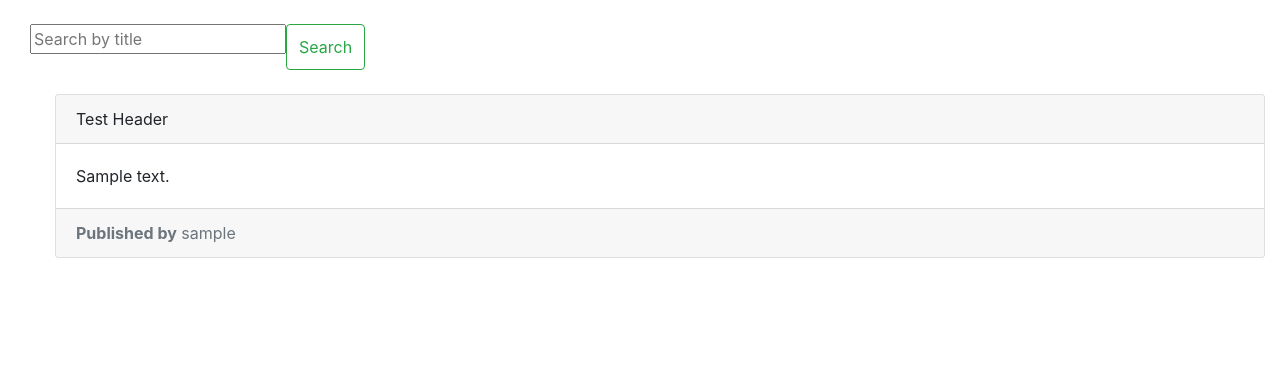
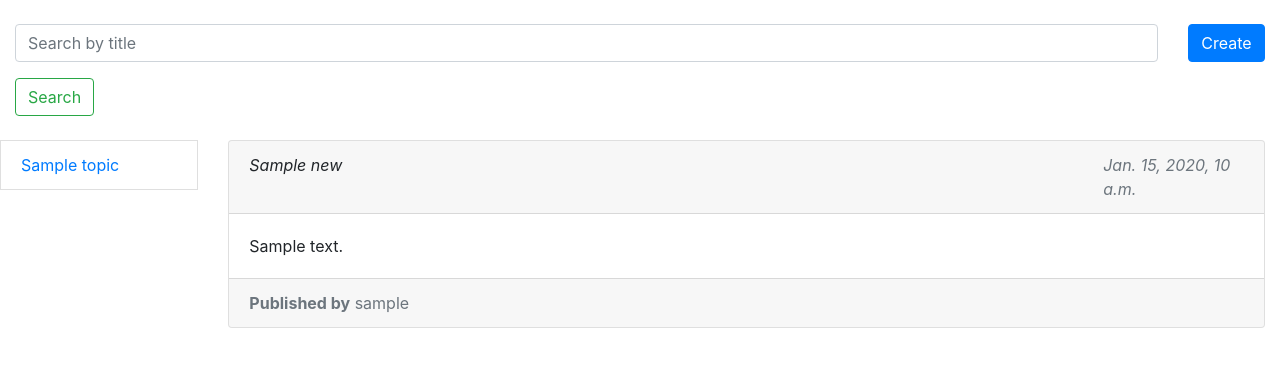
Before and after one commit to msymonovych/newspaper-agency, a Django app: page / in a window 1280 px wide. Shown: the part 56-423 px from the top of the page. Run offline with Django 5.2, Linux system fonts and the light colour scheme; a user stored in the database is signed in; tables that the repository leaves empty hold one stand-in row (values such as "Sample post"); some libraries are stand-ins or nearby versions.

Commit message:
style: Completely overhaul front-end appearance

```diff
--- a/templates/includes/navbar.html
+++ b/templates/includes/navbar.html
@@ -1,6 +1,6 @@
 <nav class="navbar navbar-expand-lg bg-dark">
   <div class="container-fluid">
-    <a class="navbar-brand nav-link" href="#" style="color: white; text-decoration: none">
+    <a class="navbar-brand nav-link" href="{% url 'newspaper:news-list' %}" style="color: white; text-decoration: none">
       Newspaper Agency
     </a>
     <button class="navbar-toggler" type="button" data-bs-toggle="collapse" data-bs-target="#navbarNav" aria-controls="navbarNav" aria-expanded="false" aria-label="Toggle navigation">
--- a/templates/includes/search.html
+++ b/templates/includes/search.html
@@ -1,7 +1,8 @@
-<div class="col">
-  <form class="d-flex form me-2" role="search" action="" method="get">
-    {{ search_form.as_p }}
-    <button class="btn btn-outline-success " type="submit">Search</button>
+{% load crispy_forms_filters %}
+<div>
+  <form role="search" action="" method="get">
+    {{ search_form|crispy }}
+    <button class="btn btn-outline-success" type="submit">Search</button>
   </form>
   <br>
 </div>
--- a/templates/newspaper/news_confirm_delete.html
+++ b/templates/newspaper/news_confirm_delete.html
@@ -6,5 +6,6 @@
     {% csrf_token %}
 
     <input type="submit" value="Yes" class="btn btn-danger">
+    <a class="btn btn-secondary" href="{% url 'newspaper:news-list' %}">Cancel</a>
   </form>
 {% endblock %}
--- a/templates/newspaper/news_form.html
+++ b/templates/newspaper/news_form.html
@@ -1,11 +1,13 @@
 {% extends "base.html" %}
+{% load crispy_forms_filters %}
 
 {% block content %}
   <h1>{{ object|yesno:"Update,Create" }} news</h1>
   <form action="" method="post" novalidate>
     {% csrf_token %}
-    {{ form.as_p }}
+    {{ form|crispy }}
 
     <input type="submit" value="Submit" class="btn btn-primary">
+    <a class="btn btn-secondary" href="{% url 'newspaper:news-list' %}">Cancel</a>
   </form>
 {% endblock %}
--- a/templates/newspaper/news_list.html
+++ b/templates/newspaper/news_list.html
@@ -1,18 +1,47 @@
 {% extends 'base.html' %}
+
+{% load query_transform %}
 
 {% block content %}
 
+<div class="row">
+  <div class="col-sm-11">
     {% block search %}
       {% include "includes/search.html" %}
     {% endblock %}
+  </div>
+  <div class="col-sm-1">
+    {% if user.is_authenticated %}
+    <a href="{% url 'newspaper:news-create' %}" class="btn btn-primary text">Create</a>
+    {% endif %}
+  </div>
+</div>
+  <div class="row liqu">
 
-<ul>
+<ul class="list-group col-sm-2">
+  {% for topic in topic_list %}
+    <a href="?{% query_transform request topic=topic.name %}">
+      <li class="list-group-item">
+        {{ topic.name }}
+      </li>
+    </a>
+  {% endfor %}
+</ul>
+
+<br>
+
+<ul class="col-sm-10">
+{% if news_list %}
   {% for news in news_list %}
   <a class="text-decoration-none" href="{% url 'newspaper:news-detail' pk=news.id%}">
     <div class="card mb-2 text-body">
 
       <div class="card-header">
-    Test Header
+        <div class="row">
+          <i class="col-sm-10">{{ news.title }}</i>
+          <i class="col-sm-2 text-secondary">{{ news.publish_date }}</i>
+        </div>
+
       </div>
 
       <div class="card-body">
@@ -28,5 +57,9 @@
     </div>
   </a>
   {% endfor %}
+{% else %}
+  <p>No news found</p>
+{% endif %}
 </ul>
+</div>
 {% endblock %}
--- a/templates/newspaper/redactor_confirm_delete.html
+++ b/templates/newspaper/redactor_confirm_delete.html
@@ -6,5 +6,6 @@
     {% csrf_token %}
 
     <input type="submit" value="Yes" class="btn btn-danger">
+    <a class="btn btn-secondary" href="{% url 'newspaper:redactor-detail' pk=user.id %}">Cancel</a>
   </form>
 {% endblock %}
--- a/templates/newspaper/redactor_form.html
+++ b/templates/newspaper/redactor_form.html
@@ -1,11 +1,13 @@
 {% extends "base.html" %}
+{% load crispy_forms_filters %}
 
 {% block content %}
-  <h1>Create Redactor</h1>
+  <h1>{{ object|yesno:"Update,Create" }} redactor account</h1>
   <form action="" method="post" novalidate>
     {% csrf_token %}
-    {{ form.as_p }}
+    {{ form|crispy }}
 
     <input type="submit" value="Submit" class="btn btn-primary">
+    <a class="btn btn-secondary" href="{% url 'newspaper:redactor-list' %}">Cancel</a>
   </form>
 {% endblock %}
--- a/templates/newspaper/redactor_list.html
+++ b/templates/newspaper/redactor_list.html
@@ -4,11 +4,6 @@
 {% block content %}
     <h1>
       Redactor List
-      {% if user.is_authenticated %}
-        <a href="{% url 'newspaper:redactor-create' %}" class="btn btn-primary link-to-page">
-          Create
-        </a>
-      {% endif %}
     </h1>
 
     {% block search %}
```
Also changed, not shown: templates/newspaper/news_detail.html (+7 -3 lines), templates/registration/login.html (+11 -2 lines), templates/newspaper/redactor_detail.html (line endings or trailing spaces). Lines whose indentation alone changed are shown as unchanged.
